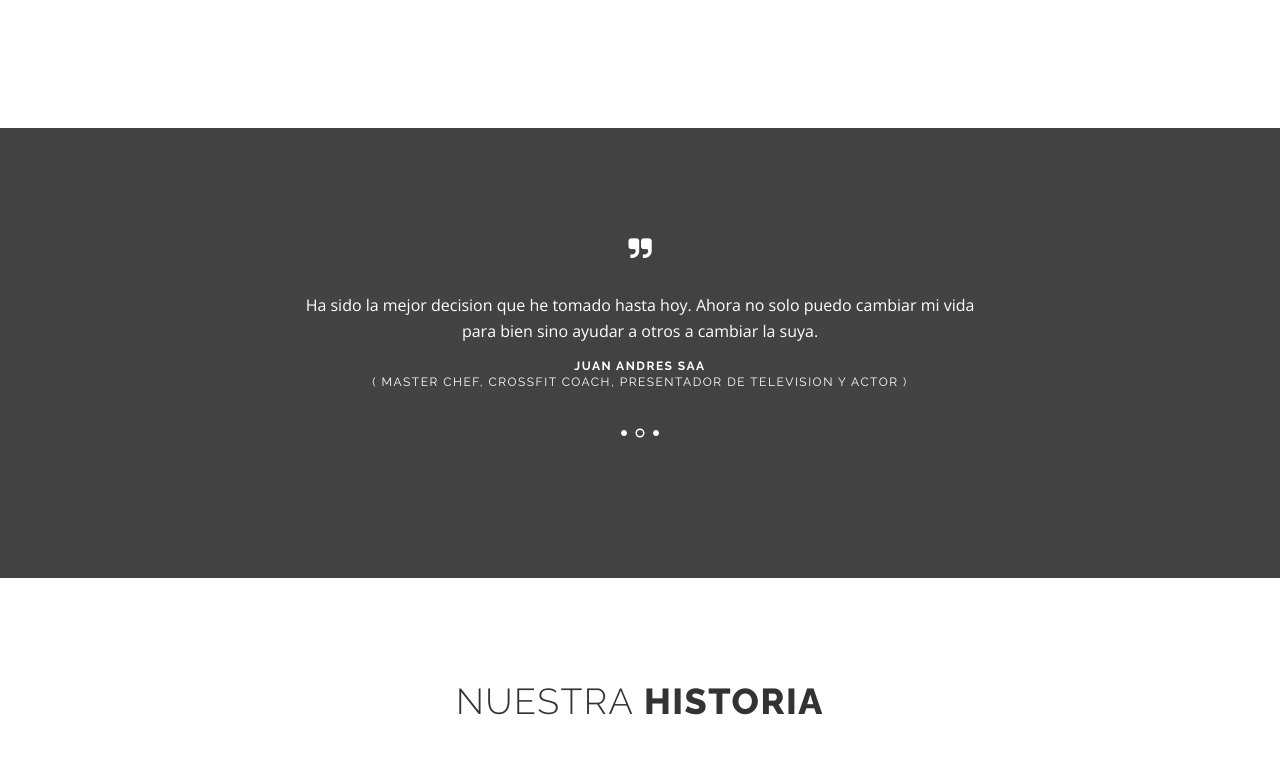
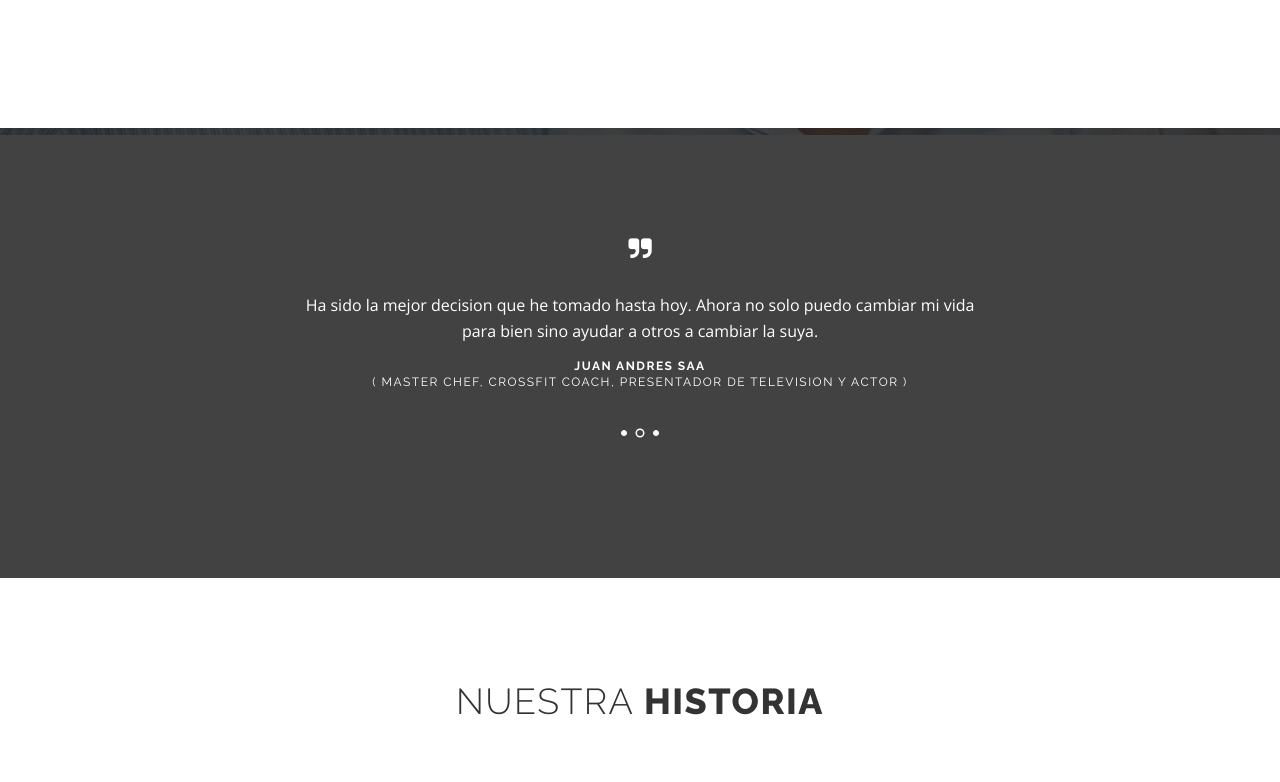
Before and after one commit to Asfalter/Asfalter.github.io, a plain HTML site: page index.html in a window 1280 px wide. Shown: the part 1280-2062 px from the top of the page. Drawn offline with nearby package versions, Linux system fonts and the light colour scheme; some packages are replaced by stand-ins of ours.

Commit message:
Attempting to fix iOS compatibility

```diff
--- a/css/style.css
+++ b/css/style.css
@@ -165,7 +165,7 @@ body {
     background-position: center center;
     background-repeat: no-repeat;
     background-size: cover;
-    background-attachment: fixed;
+    background-attachment: scroll;
 }
 
 .overlay-dark, .overlay-dark20, .overlay-dark60, .overlay-dark80, .overlay-dark90, .overlay-light, .overlay-light80 {
```
